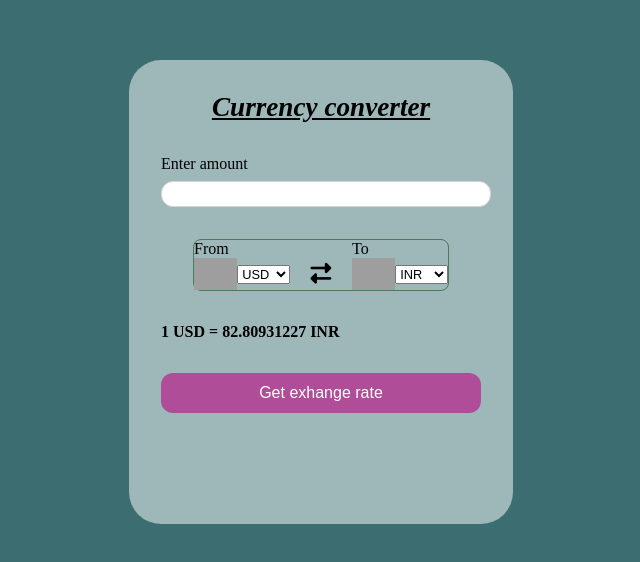
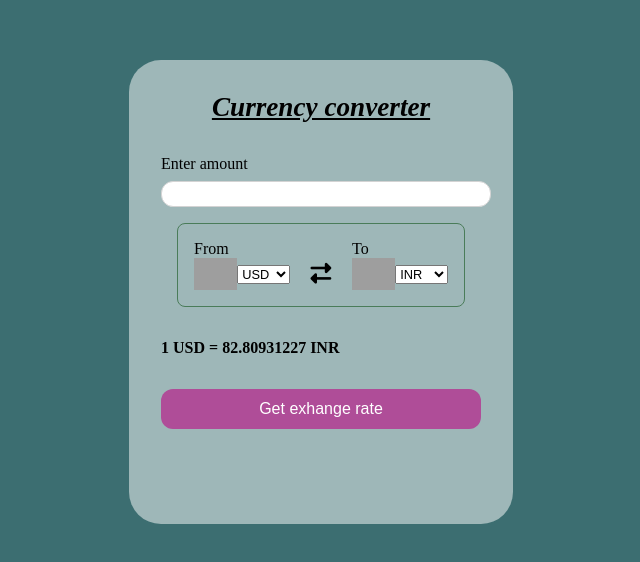
Before and after one commit to sambhavverma2004/Currency-exchange, a plain HTML site: page index.html in a window 1280 px wide. Shown: the part 108-670 px from the top of the page, without its empty margins (319-959 px from the left). Drawn offline with Linux system fonts and the light colour scheme; grey boxes are pictures that could not be loaded.

Commit message:
Update style.css

```diff
--- a/style.css
+++ b/style.css
@@ -46,7 +46,8 @@ form input{
     display: flex;
     justify-content: space-between;
     align-items: center;
-    margin: 2rem;
+    margin: 1rem;
+    padding:1rem;
     border: 1px solid #4a7c59;
     border-radius: .5rem;
 
```
